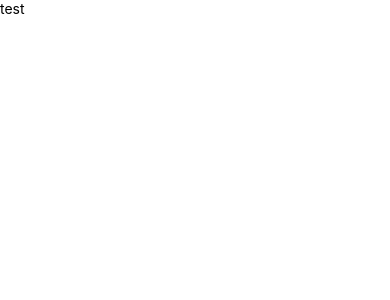
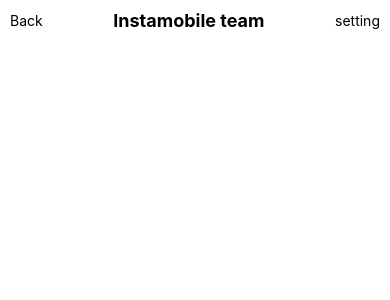
Before and after one commit to Rostyslav-Liashenko/react-native, a React Native app: screen / in a window 390 px wide. Shown: the top 300 px of the page. Built offline with nearby package versions, Linux system fonts and the light colour scheme.

Commit message:
feat: add first version of Chat Bar

```diff
--- /dev/null
+++ b/src/components/ChatBar/ChatBar.tsx
@@ -0,0 +1,31 @@
+import { Text, View } from "react-native";
+
+import defaultStyles from './styles';
+
+function ChatBar() {
+  const style = defaultStyles();
+
+  return (
+    <>
+      <View style={style.root}>
+        <View>
+          <Text>
+            Back
+          </Text>
+        </View>
+        <View>
+          <Text style={style.title}>
+            Instamobile team
+          </Text>
+        </View>
+        <View>
+          <Text>
+            setting
+          </Text>
+        </View>
+      </View>
+    </>
+  )
+}
+
+export default ChatBar;
--- /dev/null
+++ b/src/components/ChatBar/styles.ts
@@ -0,0 +1,21 @@
+import { StyleSheet, TextStyle, ViewStyle } from "react-native";
+
+export type ChatBarStyle = {
+  root: ViewStyle
+  title: TextStyle
+}
+
+export default (): ChatBarStyle => {
+  return StyleSheet.create({
+    root: {
+      padding: 10,
+      flexDirection: 'row',
+      justifyContent: 'space-between',
+      alignItems: 'center',
+    },
+    title: {
+      fontSize: 18,
+      fontWeight: '700',
+    }
+  })
+}
--- a/src/screens/Chat/Chat.tsx
+++ b/src/screens/Chat/Chat.tsx
@@ -1,13 +1,12 @@
 import React from 'react';
 import {Text, View} from 'react-native';
+import ChatBar from "@app/components/ChatBar/ChatBar";
 
 function Chat() {
   return (
     <>
       <View>
-        <Text>
-          test
-        </Text>
+        <ChatBar />
       </View>
     </>
   );
```
Also changed, not shown: 1 other file (tests, documents, lock files or other folders).
